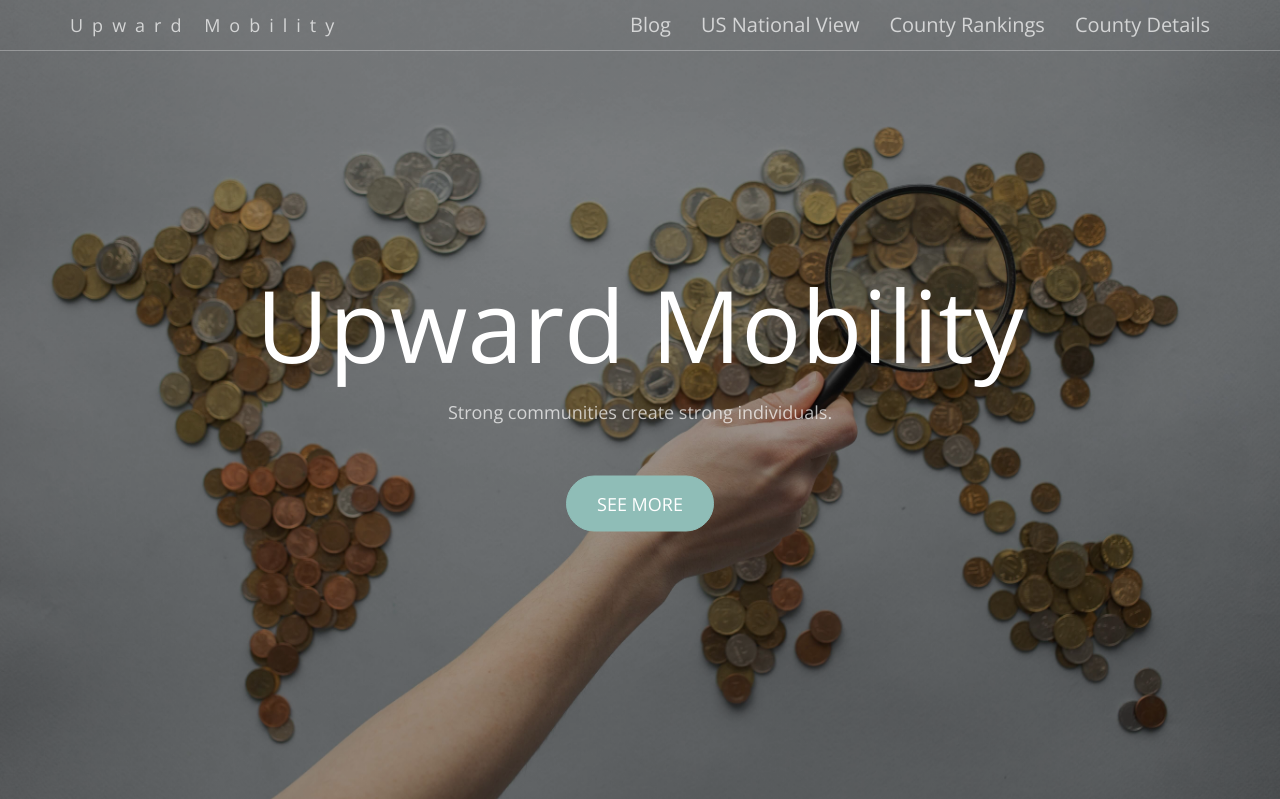
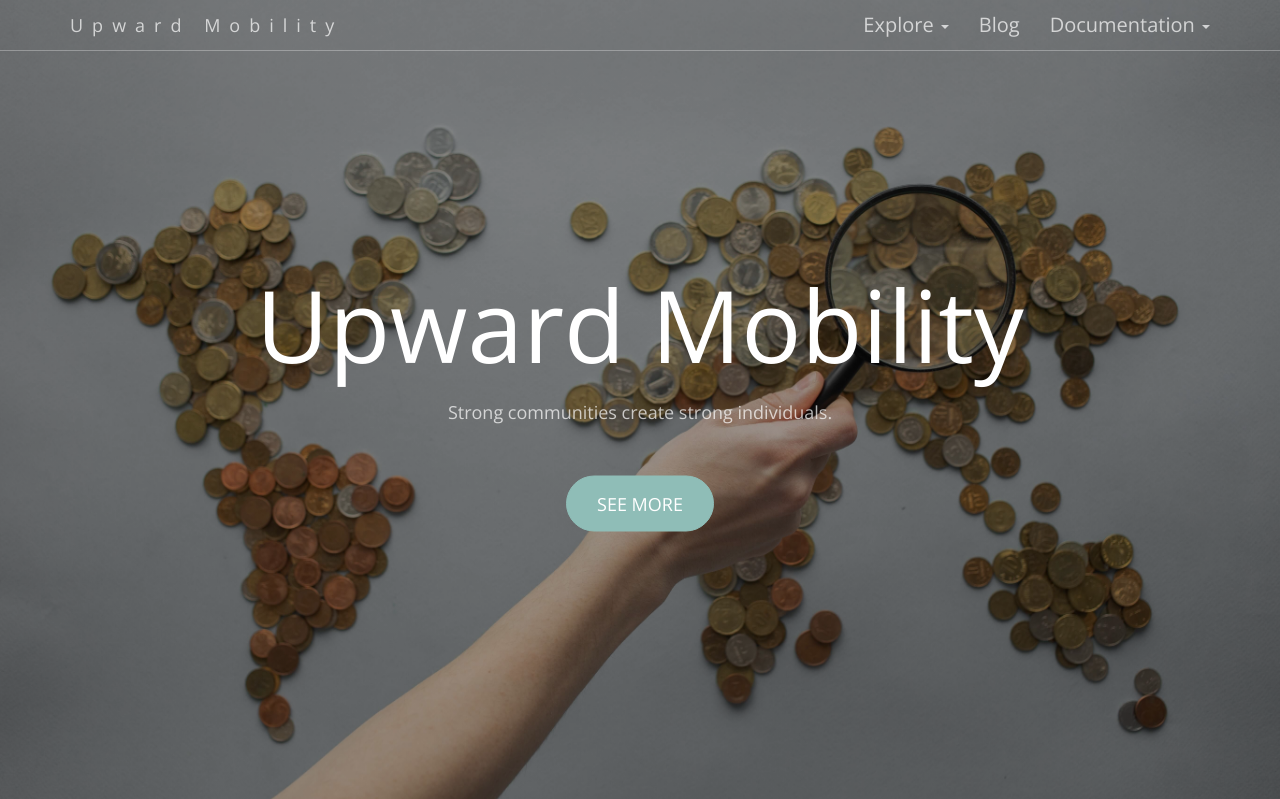
Before and after one commit to RachellCalhoun/us-upward-mobility, a Django app: page / in a window 1280 px wide. Shown: the top 799 px of the page. Run offline with Django 4.2, Linux system fonts and the light colour scheme; some libraries are stand-ins or nearby versions.

Commit message:
update navbar more resources /documetnation dropdowns

```diff
--- a/mobility/templates/mobility/base.html
+++ b/mobility/templates/mobility/base.html
@@ -61,15 +61,23 @@ Although you can use them, for a more unique website, replace these images with
             <!-- Navbar links -->
             <div class="collapse navbar-collapse" id="navbar">
                 <ul class="nav navbar-nav navbar-right">
-                    <li>
-                        <a href="{% url 'post_list' %}">Blog</a>
-                    </li>
-                    <li><a href="{% url 'national_view' %}">US National View</a></li>
-                    <li><a href="{% url 'county_rankings' %}">County Rankings</a></li>
-                    <li><a href="{% url 'county_details' %}">County Details</a></li>
-                    <!-- <li>
-                        <a href="{% url 'resources' %}">Resources</a>
-                    </li> -->
+                    <li class="dropdown">
+						<a href="#" class="dropdown-toggle" data-toggle="dropdown" role="button" aria-haspopup="true" aria-expanded="false">Explore <span class="caret"></span></a>
+						<ul class="dropdown-menu" aria-labelledby="about-us">
+                            <li><a href="{% url 'national_view' %}">US National View</a></li>
+                            <li><a href="{% url 'county_rankings' %}">County Rankings</a></li>
+                            <li><a href="{% url 'county_details' %}">County Details</a></li>
+						</ul>
+					</li>
+                    <li><a href="{% url 'post_list' %}">Blog</a></li>
+                    <li class="dropdown">
+						<a href="#" class="dropdown-toggle" data-toggle="dropdown" role="button" aria-haspopup="true" aria-expanded="false">Documentation <span class="caret"></span></a>
+						<ul class="dropdown-menu" aria-labelledby="about-us">
+                            <li><a href="{% url 'post_detail' slug='metric-glossary' %}">Glossary</a></li>
+                            <li><a href="{% url 'post_detail' slug='resources' %}">Resources</a></li>
+						</ul>
+					</li>
+
                 </ul>
 
             </div><!-- /.navbar-collapse -->
```
